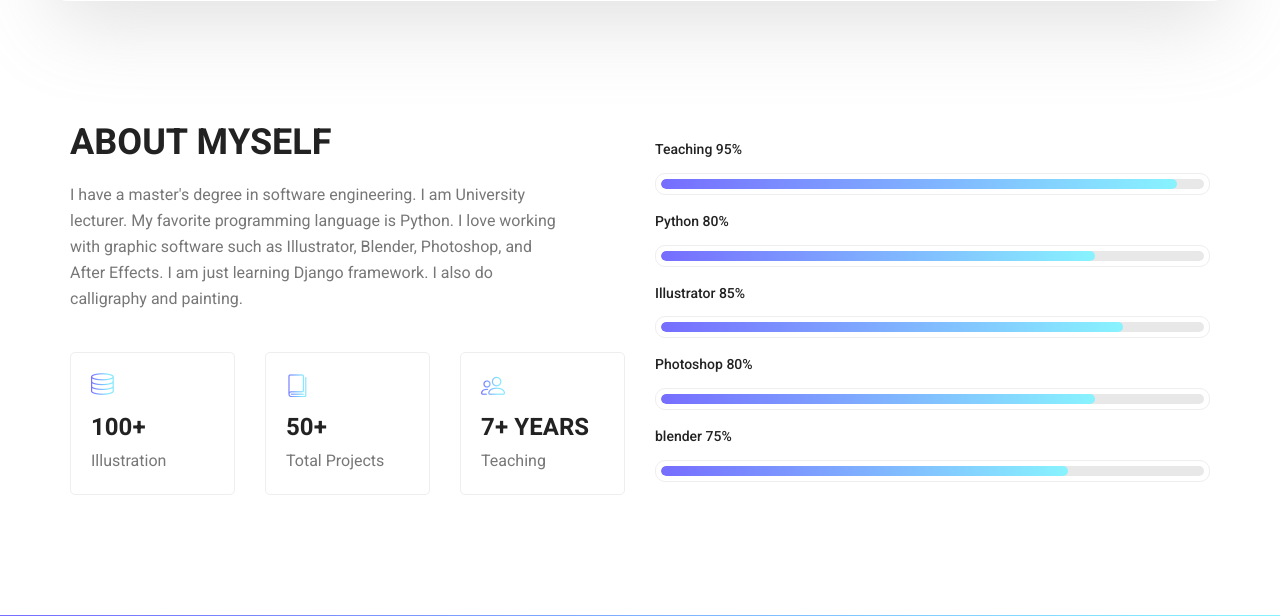
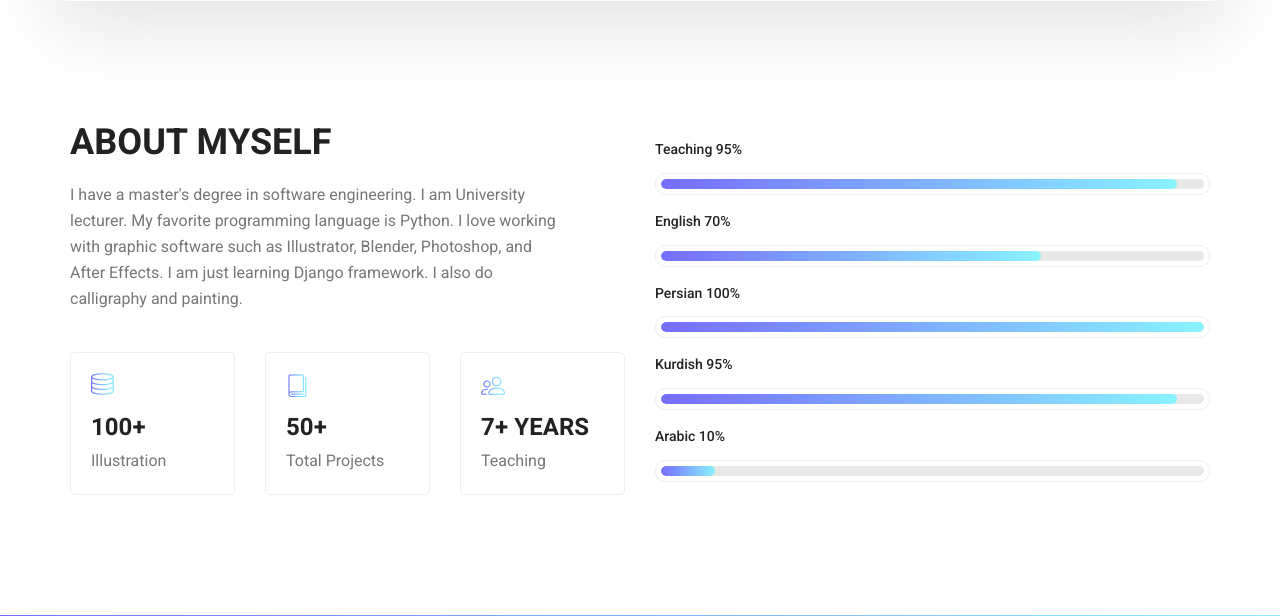
Before and after one commit to asrinvakili/CVwebsite, a Django app: page / in a window 1280 px wide. Shown: the part 959-1575 px from the top of the page. Run offline with Django 5.2, Linux system fonts and the light colour scheme; some libraries are stand-ins or nearby versions.

Commit message:
add languages to home

```diff
--- a/templates/index.html
+++ b/templates/index.html
@@ -47,34 +47,34 @@
 									</div>
 								</div>
 								<div class="skill_item">
-									<h4>Python <span class="counter">80</span>%</h4>
+									<h4>English <span class="counter">70</span>%</h4>
 									<div class="progress_br">
 										<div class="progress">
-											<div class="progress-bar" role="progressbar" aria-valuenow="80" aria-valuemin="0" aria-valuemax="100"></div>
+											<div class="progress-bar" role="progressbar" aria-valuenow="70" aria-valuemin="0" aria-valuemax="100"></div>
 										</div>
 									</div>
 								</div>
 								<div class="skill_item">
-									<h4>Illustrator <span class="counter">85</span>%</h4>
+									<h4>Persian <span class="counter">100</span>%</h4>
 									<div class="progress_br">
 										<div class="progress">
-											<div class="progress-bar" role="progressbar" aria-valuenow="85" aria-valuemin="0" aria-valuemax="100"></div>
+											<div class="progress-bar" role="progressbar" aria-valuenow="100" aria-valuemin="0" aria-valuemax="100"></div>
 										</div>
 									</div>
 								</div>
 								<div class="skill_item">
-									<h4>Photoshop <span class="counter">80</span>%</h4>
+									<h4>Kurdish <span class="counter">95</span>%</h4>
 									<div class="progress_br">
 										<div class="progress">
-											<div class="progress-bar" role="progressbar" aria-valuenow="80" aria-valuemin="0" aria-valuemax="100"></div>
+											<div class="progress-bar" role="progressbar" aria-valuenow="95" aria-valuemin="0" aria-valuemax="100"></div>
 										</div>
 									</div>
 								</div>
 								<div class="skill_item">
-									<h4>blender <span class="counter">75</span>%</h4>
+									<h4>Arabic <span class="counter">10</span>%</h4>
 									<div class="progress_br">
 										<div class="progress">
-											<div class="progress-bar" role="progressbar" aria-valuenow="75" aria-valuemin="0" aria-valuemax="100"></div>
+											<div class="progress-bar" role="progressbar" aria-valuenow="10" aria-valuemin="0" aria-valuemax="100"></div>
 										</div>
 									</div>
 								</div>
```
